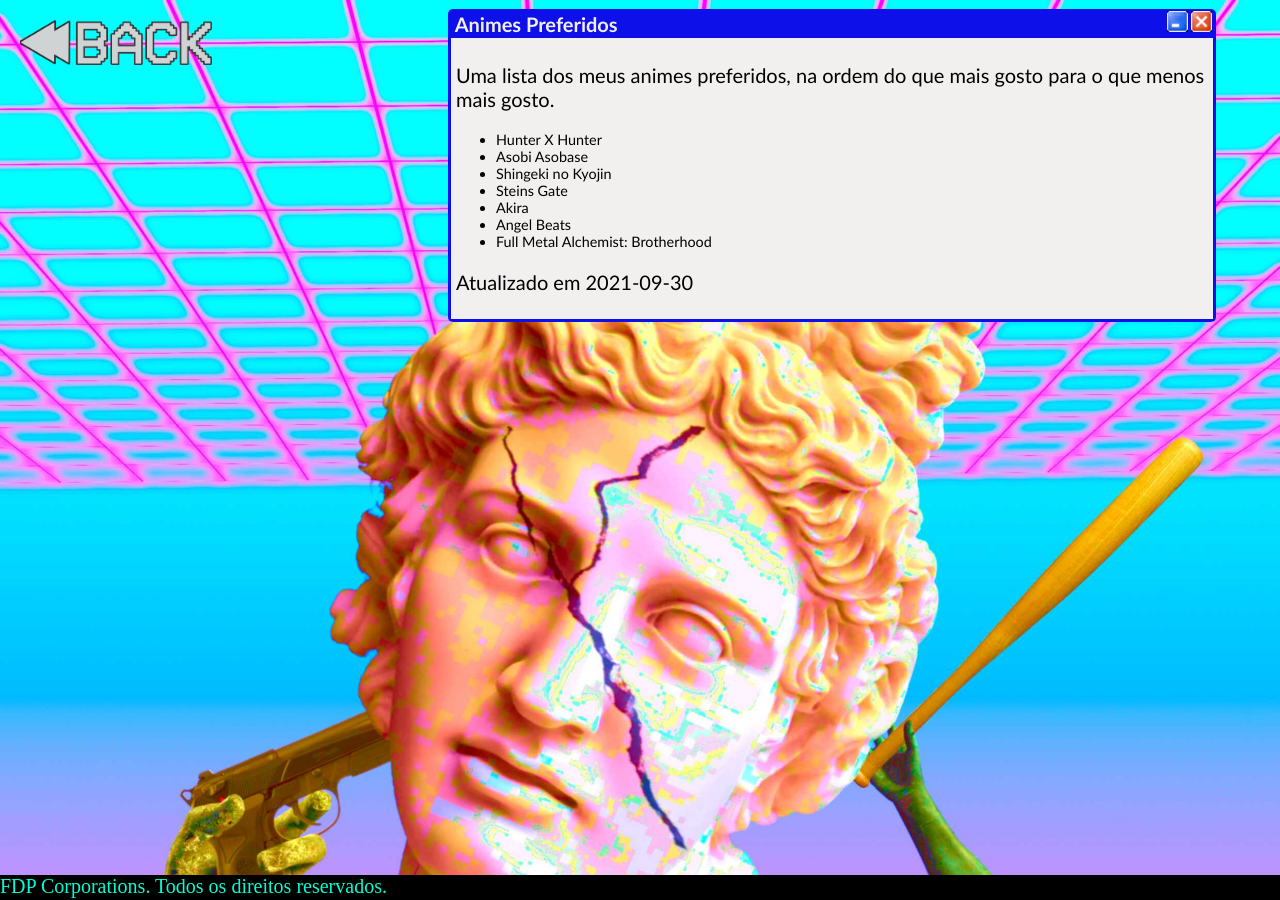
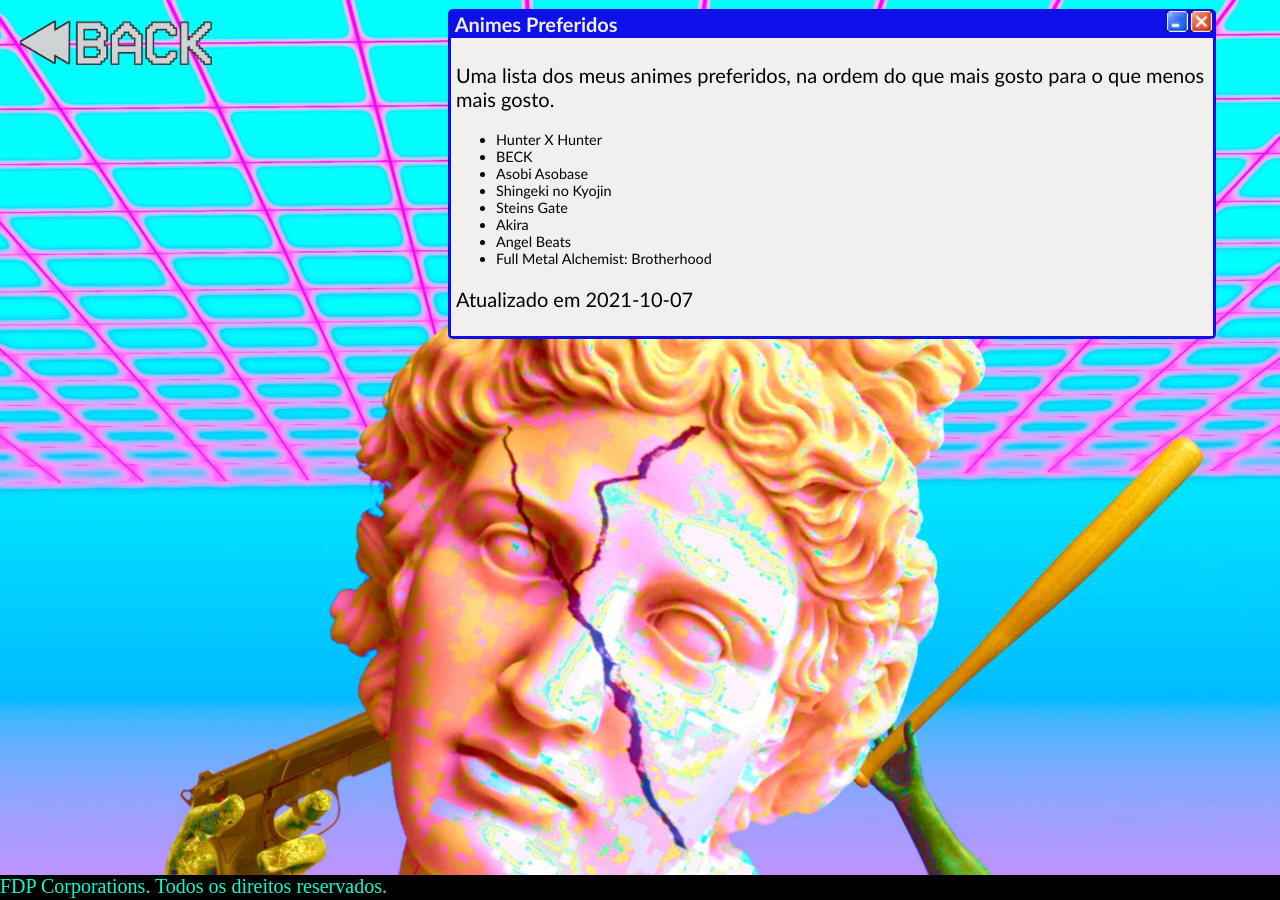
Before and after one commit to lrr68/site, a Jekyll site: the page built from _blog/animes-preferidos.md, in a window 1280 px wide. Built offline with Jekyll 4.4.1, drawn with Linux system fonts in a browser that asks for light colours.

Commit message:
update beck

```diff
--- a/_blog/animes-preferidos.md
+++ b/_blog/animes-preferidos.md
@@ -7,6 +7,7 @@ categories: livros
 Uma lista dos meus animes preferidos, na ordem do que mais gosto para o que menos mais gosto.
 
 + Hunter X Hunter
++ BECK
 + Asobi Asobase
 + Shingeki no Kyojin
 + Steins Gate
@@ -15,4 +16,4 @@ Uma lista dos meus animes preferidos, na ordem do que mais gosto para o que meno
 + Full Metal Alchemist: Brotherhood
 
 
-Atualizado em 2021-09-30
+Atualizado em 2021-10-07
```
